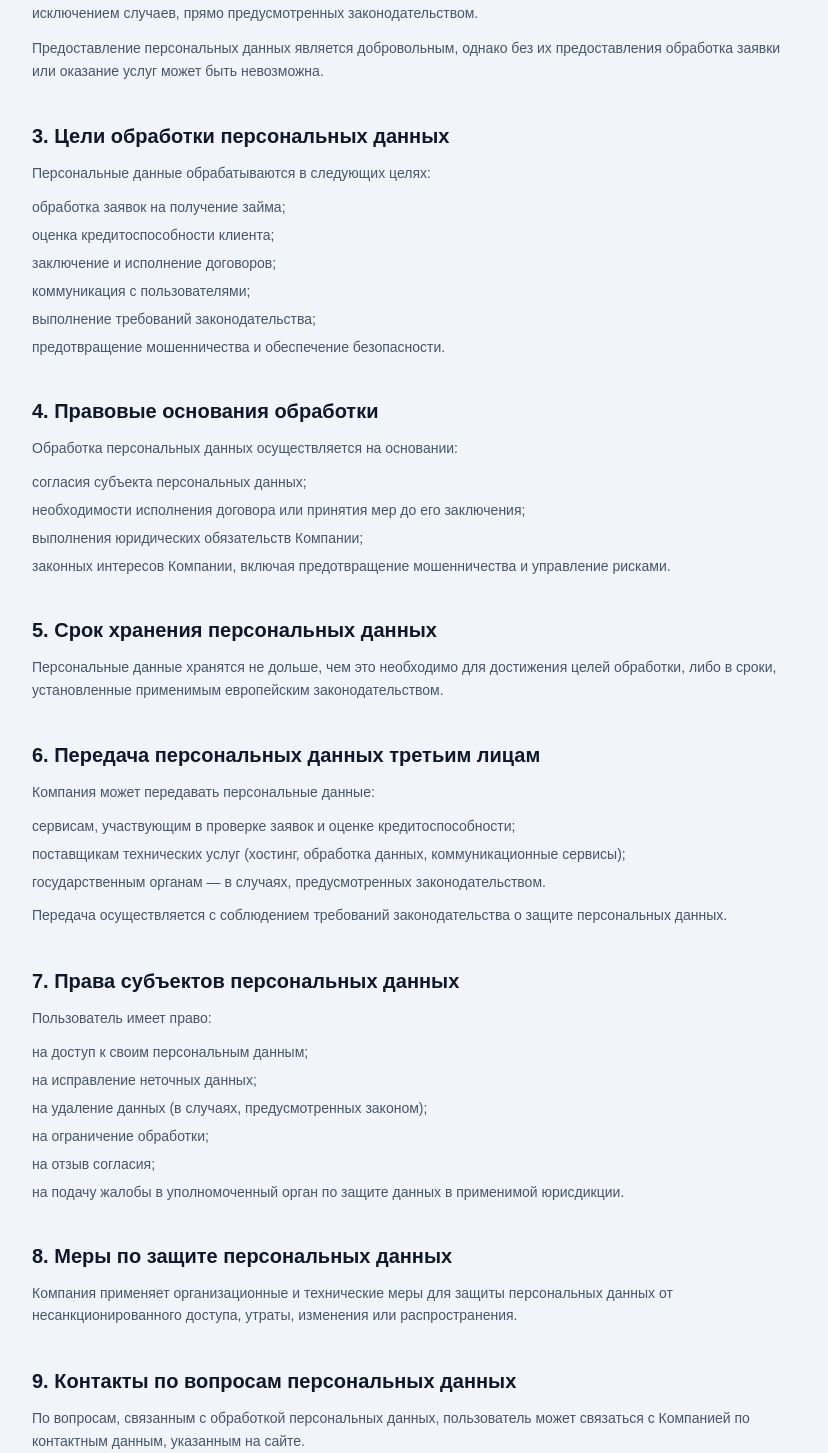
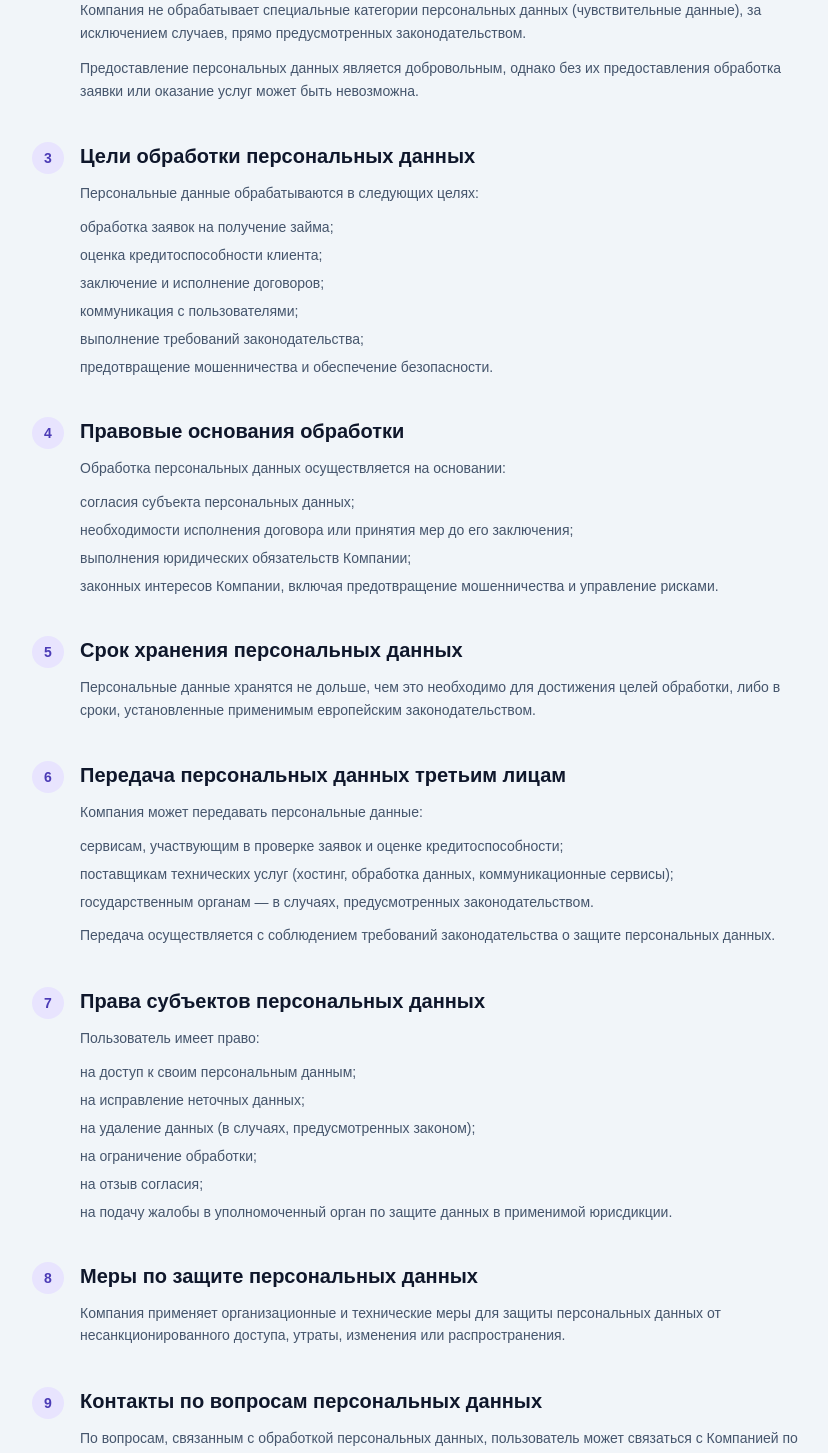
Before and after one commit to antonbukhalov13/04-fullstack-mvp, a Next.js app in the folder frontend/: page /privacy in a window 1280 px wide. Shown: the part 762-2215 px from the top of the page, without its empty margins (224-1052 px from the left). Built offline with nearby package versions, Linux system fonts and the light colour scheme.

Commit message:
add hover accent colors and numbered circles to legal pages

```diff
--- a/frontend/src/app/aml-kyc/page.tsx
+++ b/frontend/src/app/aml-kyc/page.tsx
@@ -14,8 +14,8 @@ export default function AmlKycPage() {
             <h1 className="text-3xl sm:text-4xl font-bold text-slate-900">
               AML/KYC Policy
             </h1>
-            <div className="mt-8 rounded-xl border border-slate-200 p-8">
-              <p className="text-sm text-slate-500">
+            <div className="mt-8 rounded-xl border border-slate-200 p-8 transition-colors duration-300 group hover:border-indigo-300 hover:bg-indigo-100">
+              <p className="text-sm text-slate-500 transition-colors duration-300 group-hover:text-indigo-600">
                 Документ в разработке
               </p>
             </div>
--- a/frontend/src/app/business/page.tsx
+++ b/frontend/src/app/business/page.tsx
@@ -101,7 +101,7 @@ export default function BusinessPage() {
               {conditions.map((item) => (
                 <div
                   key={item.label}
-                  className="rounded-lg border border-slate-200 p-4"
+                  className="rounded-lg border border-slate-200 p-4 transition-colors duration-300 hover:border-indigo-300 hover:bg-indigo-100"
                 >
                   <dt className="text-xs text-slate-500">{item.label}</dt>
                   <dd className="mt-1 text-sm font-semibold text-slate-900">
--- a/frontend/src/app/cookie-policy/page.tsx
+++ b/frontend/src/app/cookie-policy/page.tsx
@@ -4,6 +4,82 @@ import { ScrollReveal } from '@/shared/ui';
 export const metadata: Metadata = {
   title: 'Политика использования файлов cookies',
 };
+
+const sections = [
+  {
+    title: 'Что такое cookies',
+    content: (
+      <p className="mt-3 text-sm text-slate-600 leading-relaxed">
+        Cookies — это небольшие текстовые файлы, которые сохраняются на
+        устройстве пользователя при посещении сайта и обеспечивают его
+        корректную работу.
+      </p>
+    ),
+  },
+  {
+    title: 'Какие cookies мы используем',
+    content: (
+      <>
+        <p className="mt-3 text-sm text-slate-600 leading-relaxed">
+          На сайте могут использоваться следующие категории cookies:
+        </p>
+        <ul className="mt-3 space-y-2 text-sm text-slate-600">
+          <li>
+            обязательные cookies — необходимы для функционирования сайта;
+          </li>
+          <li>
+            аналитические cookies — используются для анализа посещаемости и
+            улучшения работы сайта;
+          </li>
+          <li>
+            функциональные cookies — запоминают пользовательские настройки.
+          </li>
+        </ul>
+      </>
+    ),
+  },
+  {
+    title: 'Правовое основание использования cookies',
+    content: (
+      <p className="mt-3 text-sm text-slate-600 leading-relaxed">
+        Обязательные cookies используются для обеспечения работы сайта.
+        Аналитические и функциональные cookies используются с согласия
+        пользователя.
+      </p>
+    ),
+  },
+  {
+    title: 'Управление cookies',
+    content: (
+      <p className="mt-3 text-sm text-slate-600 leading-relaxed">
+        Пользователь может управлять cookies через настройки браузера или
+        с помощью cookie-баннера на сайте.
+      </p>
+    ),
+  },
+  {
+    title: 'Срок хранения cookies',
+    content: (
+      <p className="mt-3 text-sm text-slate-600 leading-relaxed">
+        Срок хранения cookies зависит от их типа и настроек системы.
+      </p>
+    ),
+  },
+  {
+    title: 'Изменения политики cookies',
+    content: (
+      <>
+        <p className="mt-3 text-sm text-slate-600 leading-relaxed">
+          Компания оставляет за собой право вносить изменения в настоящую
+          Политику. Актуальная версия всегда доступна на сайте.
+        </p>
+        <p className="mt-3 text-sm text-slate-600 leading-relaxed">
+          Настоящая политика действует с момента её публикации на сайте.
+        </p>
+      </>
+    ),
+  },
+];
 
 export default function CookiePolicyPage() {
   return (
@@ -22,68 +98,19 @@ export default function CookiePolicyPage() {
           </ScrollReveal>
 
           <ScrollReveal delay={100}>
-            <h2 className="mt-10 text-xl font-semibold text-slate-900">
-              1. Что такое cookies
-            </h2>
-            <p className="mt-3 text-sm text-slate-600 leading-relaxed">
-              Cookies — это небольшие текстовые файлы, которые сохраняются на
-              устройстве пользователя при посещении сайта и обеспечивают его
-              корректную работу.
-            </p>
-
-            <h2 className="mt-10 text-xl font-semibold text-slate-900">
-              2. Какие cookies мы используем
-            </h2>
-            <p className="mt-3 text-sm text-slate-600 leading-relaxed">
-              На сайте могут использоваться следующие категории cookies:
-            </p>
-            <ul className="mt-3 space-y-2 text-sm text-slate-600">
-              <li>
-                обязательные cookies — необходимы для функционирования сайта;
-              </li>
-              <li>
-                аналитические cookies — используются для анализа посещаемости и
-                улучшения работы сайта;
-              </li>
-              <li>
-                функциональные cookies — запоминают пользовательские настройки.
-              </li>
-            </ul>
-
-            <h2 className="mt-10 text-xl font-semibold text-slate-900">
-              3. Правовое основание использования cookies
-            </h2>
-            <p className="mt-3 text-sm text-slate-600 leading-relaxed">
-              Обязательные cookies используются для обеспечения работы сайта.
-              Аналитические и функциональные cookies используются с согласия
-              пользователя.
-            </p>
-
-            <h2 className="mt-10 text-xl font-semibold text-slate-900">
-              4. Управление cookies
-            </h2>
-            <p className="mt-3 text-sm text-slate-600 leading-relaxed">
-              Пользователь может управлять cookies через настройки браузера или
-              с помощью cookie-баннера на сайте.
-            </p>
-
-            <h2 className="mt-10 text-xl font-semibold text-slate-900">
-              5. Срок хранения cookies
-            </h2>
-            <p className="mt-3 text-sm text-slate-600 leading-relaxed">
-              Срок хранения cookies зависит от их типа и настроек системы.
-            </p>
-
-            <h2 className="mt-10 text-xl font-semibold text-slate-900">
-              6. Изменения политики cookies
-            </h2>
-            <p className="mt-3 text-sm text-slate-600 leading-relaxed">
-              Компания оставляет за собой право вносить изменения в настоящую
-              Политику. Актуальная версия всегда доступна на сайте.
-            </p>
-            <p className="mt-3 text-sm text-slate-600 leading-relaxed">
-              Настоящая политика действует с момента её публикации на сайте.
-            </p>
+            {sections.map((section, i) => (
+              <div key={section.title} className="mt-10 flex gap-4">
+                <div className="flex h-8 w-8 shrink-0 items-center justify-center rounded-full bg-indigo-100 text-indigo-700 text-sm font-bold">
+                  {i + 1}
+                </div>
+                <div>
+                  <h2 className="text-xl font-semibold text-slate-900">
+                    {section.title}
+                  </h2>
+                  {section.content}
+                </div>
+              </div>
+            ))}
           </ScrollReveal>
         </div>
       </div>
--- a/frontend/src/app/credit-policy/page.tsx
+++ b/frontend/src/app/credit-policy/page.tsx
@@ -14,8 +14,8 @@ export default function CreditPolicyPage() {
             <h1 className="text-3xl sm:text-4xl font-bold text-slate-900">
               Credit Policy
             </h1>
-            <div className="mt-8 rounded-xl border border-slate-200 p-8">
-              <p className="text-sm text-slate-500">
+            <div className="mt-8 rounded-xl border border-slate-200 p-8 transition-colors duration-300 group hover:border-indigo-300 hover:bg-indigo-100">
+              <p className="text-sm text-slate-500 transition-colors duration-300 group-hover:text-indigo-600">
                 Документ в разработке
               </p>
             </div>
--- a/frontend/src/app/privacy/page.tsx
+++ b/frontend/src/app/privacy/page.tsx
@@ -5,37 +5,21 @@ export const metadata: Metadata = {
   title: 'Политика конфиденциальности',
 };
 
-export default function PrivacyPage() {
-  return (
-    <main className="py-16">
-      <div className="mx-auto max-w-7xl px-4 sm:px-6 lg:px-8">
-        <div className="mx-auto max-w-3xl">
-          <ScrollReveal>
-            <h1 className="text-3xl sm:text-4xl font-bold text-slate-900">
-              Политика конфиденциальности
-            </h1>
-            <p className="mt-4 text-sm text-slate-500">
-              Настоящая Политика конфиденциальности определяет порядок обработки
-              и защиты персональных данных пользователей сайта компании
-              LumenBridge Finance Ltd (далее — «Компания») в соответствии с
-              применимым европейским законодательством, включая GDPR, а также
-              иными нормативными актами.
-            </p>
-          </ScrollReveal>
-
-          <ScrollReveal delay={100}>
-            <h2 className="mt-10 text-xl font-semibold text-slate-900">
-              1. Контролёр персональных данных
-            </h2>
+const sections = [
+  {
+    title: 'Контролёр персональных данных',
+    content: (
       <p className="mt-3 text-sm text-slate-600 leading-relaxed">
         Контролёром персональных данных является компания LumenBridge
         Finance Ltd, осуществляющая деятельность в соответствии с
         применимым европейским законодательством.
       </p>
-
-            <h2 className="mt-10 text-xl font-semibold text-slate-900">
-              2. Персональные данные, которые мы обрабатываем
-            </h2>
+    ),
+  },
+  {
+    title: 'Персональные данные, которые мы обрабатываем',
+    content: (
+      <>
         <p className="mt-3 text-sm text-slate-600 leading-relaxed">
           Компания может обрабатывать следующие категории персональных
           данных:
@@ -64,10 +48,13 @@ export default function PrivacyPage() {
           без их предоставления обработка заявки или оказание услуг может
           быть невозможна.
         </p>
-
-            <h2 className="mt-10 text-xl font-semibold text-slate-900">
-              3. Цели обработки персональных данных
-            </h2>
+      </>
+    ),
+  },
+  {
+    title: 'Цели обработки персональных данных',
+    content: (
+      <>
         <p className="mt-3 text-sm text-slate-600 leading-relaxed">
           Персональные данные обрабатываются в следующих целях:
         </p>
@@ -79,10 +66,13 @@ export default function PrivacyPage() {
           <li>выполнение требований законодательства;</li>
           <li>предотвращение мошенничества и обеспечение безопасности.</li>
         </ul>
-
-            <h2 className="mt-10 text-xl font-semibold text-slate-900">
-              4. Правовые основания обработки
-            </h2>
+      </>
+    ),
+  },
+  {
+    title: 'Правовые основания обработки',
+    content: (
+      <>
         <p className="mt-3 text-sm text-slate-600 leading-relaxed">
           Обработка персональных данных осуществляется на основании:
         </p>
@@ -98,19 +88,23 @@ export default function PrivacyPage() {
             мошенничества и управление рисками.
           </li>
         </ul>
-
-            <h2 className="mt-10 text-xl font-semibold text-slate-900">
-              5. Срок хранения персональных данных
-            </h2>
+      </>
+    ),
+  },
+  {
+    title: 'Срок хранения персональных данных',
+    content: (
       <p className="mt-3 text-sm text-slate-600 leading-relaxed">
         Персональные данные хранятся не дольше, чем это необходимо для
         достижения целей обработки, либо в сроки, установленные применимым
         европейским законодательством.
       </p>
-
-            <h2 className="mt-10 text-xl font-semibold text-slate-900">
-              6. Передача персональных данных третьим лицам
-            </h2>
+    ),
+  },
+  {
+    title: 'Передача персональных данных третьим лицам',
+    content: (
+      <>
         <p className="mt-3 text-sm text-slate-600 leading-relaxed">
           Компания может передавать персональные данные:
         </p>
@@ -132,10 +126,13 @@ export default function PrivacyPage() {
           Передача осуществляется с соблюдением требований законодательства
           о защите персональных данных.
         </p>
-
-            <h2 className="mt-10 text-xl font-semibold text-slate-900">
-              7. Права субъектов персональных данных
-            </h2>
+      </>
+    ),
+  },
+  {
+    title: 'Права субъектов персональных данных',
+    content: (
+      <>
         <p className="mt-3 text-sm text-slate-600 leading-relaxed">
           Пользователь имеет право:
         </p>
@@ -150,24 +147,63 @@ export default function PrivacyPage() {
             применимой юрисдикции.
           </li>
         </ul>
-
-            <h2 className="mt-10 text-xl font-semibold text-slate-900">
-              8. Меры по защите персональных данных
-            </h2>
+      </>
+    ),
+  },
+  {
+    title: 'Меры по защите персональных данных',
+    content: (
       <p className="mt-3 text-sm text-slate-600 leading-relaxed">
         Компания применяет организационные и технические меры для защиты
         персональных данных от несанкционированного доступа, утраты,
         изменения или распространения.
       </p>
-
-            <h2 className="mt-10 text-xl font-semibold text-slate-900">
-              9. Контакты по вопросам персональных данных
-            </h2>
+    ),
+  },
+  {
+    title: 'Контакты по вопросам персональных данных',
+    content: (
       <p className="mt-3 text-sm text-slate-600 leading-relaxed">
         По вопросам, связанным с обработкой персональных данных,
         пользователь может связаться с Компанией по контактным данным,
         указанным на сайте.
       </p>
+    ),
+  },
+];
+
+export default function PrivacyPage() {
+  return (
+    <main className="py-16">
+      <div className="mx-auto max-w-7xl px-4 sm:px-6 lg:px-8">
+        <div className="mx-auto max-w-3xl">
+          <ScrollReveal>
+            <h1 className="text-3xl sm:text-4xl font-bold text-slate-900">
+              Политика конфиденциальности
+            </h1>
+            <p className="mt-4 text-sm text-slate-500">
+              Настоящая Политика конфиденциальности определяет порядок обработки
+              и защиты персональных данных пользователей сайта компании
+              LumenBridge Finance Ltd (далее — «Компания») в соответствии с
+              применимым европейским законодательством, включая GDPR, а также
+              иными нормативными актами.
+            </p>
+          </ScrollReveal>
+
+          <ScrollReveal delay={100}>
+            {sections.map((section, i) => (
+              <div key={section.title} className="mt-10 flex gap-4">
+                <div className="flex h-8 w-8 shrink-0 items-center justify-center rounded-full bg-indigo-100 text-indigo-700 text-sm font-bold">
+                  {i + 1}
+                </div>
+                <div>
+                  <h2 className="text-xl font-semibold text-slate-900">
+                    {section.title}
+                  </h2>
+                  {section.content}
+                </div>
+              </div>
+            ))}
           </ScrollReveal>
         </div>
       </div>
--- a/frontend/src/app/terms/page.tsx
+++ b/frontend/src/app/terms/page.tsx
@@ -14,8 +14,8 @@ export default function TermsPage() {
             <h1 className="text-3xl sm:text-4xl font-bold text-slate-900">
               Условия использования
             </h1>
-            <div className="mt-8 rounded-xl border border-slate-200 p-8">
-              <p className="text-sm text-slate-500">
+            <div className="mt-8 rounded-xl border border-slate-200 p-8 transition-colors duration-300 group hover:border-indigo-300 hover:bg-indigo-100">
+              <p className="text-sm text-slate-500 transition-colors duration-300 group-hover:text-indigo-600">
                 Документ в разработке
               </p>
             </div>
```
Also changed, not shown: frontend/src/app/faq/page.tsx (+18 -3 lines). Lines whose indentation alone changed are shown as unchanged.
